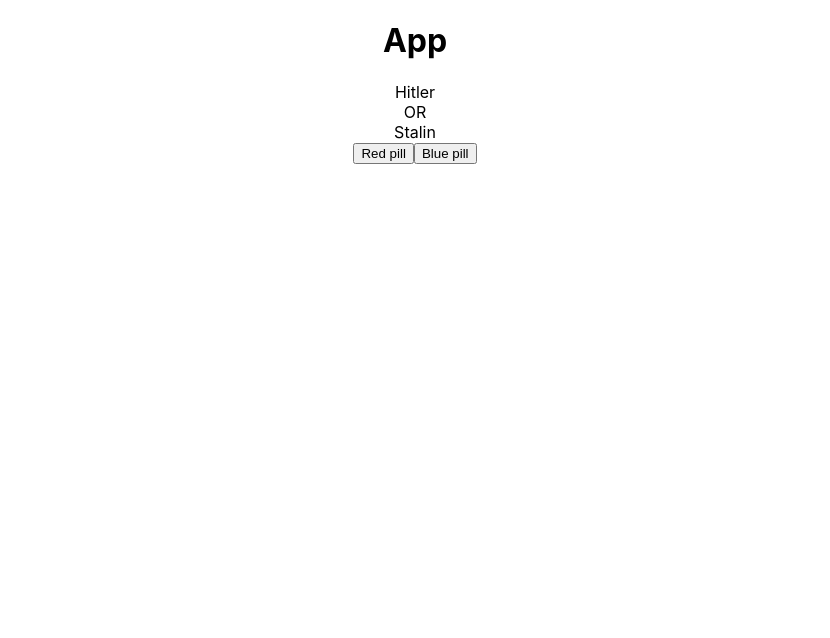
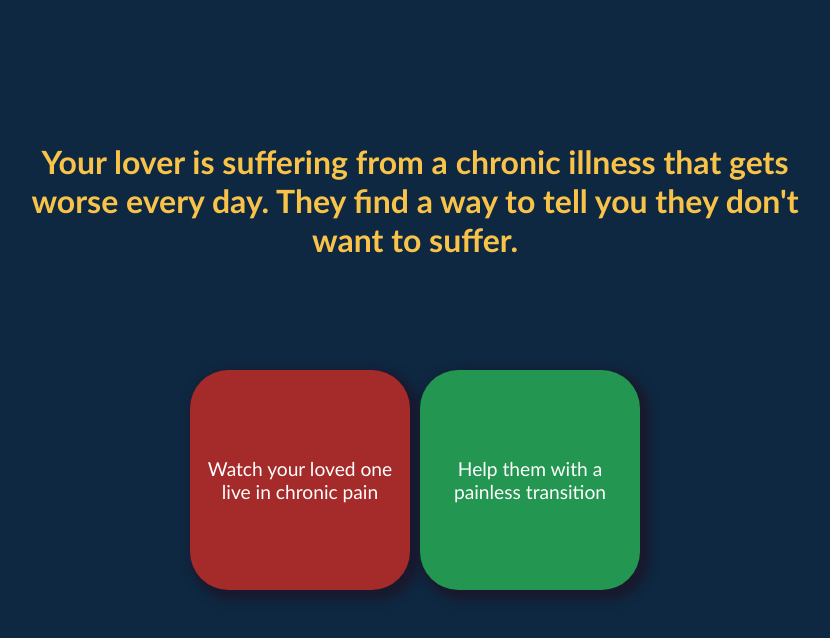
Before and after one commit to ugoxyz/MoralityQuiz, a React (Create React App) app: page / in a window 1280 px wide. Both pictures are taken after a click on the button "Start Quiz". Shown: the top 638 px of the page, without its empty margins (225-1055 px from the left). Built offline with nearby package versions, Linux system fonts and the light colour scheme.

Commit message:
add all questions

```diff
--- a/package.json
+++ b/package.json
@@ -6,6 +6,7 @@
     "@testing-library/jest-dom": "^5.17.0",
     "@testing-library/react": "^13.4.0",
     "@testing-library/user-event": "^13.5.0",
+    "framer-motion": "^10.16.4",
     "react": "^18.2.0",
     "react-card-rotate-swiper": "^0.0.14",
     "react-dom": "^18.2.0",
--- a/src/App.css
+++ b/src/App.css
@@ -1,3 +1,15 @@
+body{
+  margin: auto;
+  box-sizing: border-box;
+  color: #F9C349;
+  background-color: #0E2841;
+  display: flex;
+  align-items: center;
+  justify-content: center;
+  font-family: 'Gill Sans', 'Gill Sans MT', Calibri, 'Trebuchet MS', sans-serif;
+  height: 100vh;
+}
+
 .App {
   text-align: center;
 }
--- a/src/App.js
+++ b/src/App.js
@@ -11,7 +11,7 @@ function App() {
 
   return (
     <div className="App">
-      <h1>App</h1>
+
 
       <QuizContext.Provider value={{ gameState, setGameState, score, setScore }}>
         {gameState === "menu" && <QuizMenu />}
--- /dev/null
+++ b/src/components/MainQuiz.css
@@ -0,0 +1,63 @@
+body{
+    margin: auto;
+    box-sizing: border-box;
+    color: #F9C349;
+    background-color: #0E2841;
+    display: flex;
+    align-items: center;
+    justify-content: center;
+    font-family: 'Gill Sans', 'Gill Sans MT', Calibri, 'Trebuchet MS', sans-serif;
+    height: 100vh;
+  }
+
+  .question-card {
+    margin: auto;
+    display: flex;
+    justify-content: center;
+    align-items: center;
+    flex-direction: row;
+    box-sizing: border-box;
+    color: #F9C349;
+     font-family: 'Gill Sans', 'Gill Sans MT', Calibri, 'Trebuchet MS', sans-serif;
+    height: 400px;
+    width: 400px;
+    border-radius: 20px;
+}
+.left, .right {
+    display: flex;
+    align-items: center;
+    justify-content: center;
+    margin: 5px;
+    padding: 50px;
+    font-size: 1.2em;
+    border-radius: 2em;
+    min-height: 200px;
+   min-width: 200px;
+    border: none;
+    box-shadow: 5px 5px 10px 5px #19192e;
+}
+
+.left{
+    background-color: brown;
+    color: white;
+}
+
+.right{
+    background-color: #239651;
+    color: white;
+}
+
+.button {
+    position: relative;
+    padding: 10px;
+     text-align: center;
+    -webkit-transition-duration: 0.4s; /* Safari */
+    transition-duration: 0.4s;
+   cursor: pointer;
+  }
+
+  .button:active {
+    background-color: #3e8e86;
+    box-shadow: 0 5px #666;
+    transform: translateY(20px);
+  }
--- a/src/components/MainQuiz.jsx
+++ b/src/components/MainQuiz.jsx
@@ -1,12 +1,14 @@
 import React, { useContext, useState } from "react";
 import Questions from "../extras/QuestionBank";
 import { QuizContext } from "../extras/Contexts";
+import "./MainQuiz.css";
+import { motion } from "framer-motion";
 
 function MainQuiz() {
   const { score, setScore, setGameState } = useContext(QuizContext);
   const [currentQuestion, setCurrentQuestion] = useState(0);
 
-  const handleClick = (pillType) => () => {
+  const handleClick = (pillType) => () => setTimeout (()=>{
     //check selected pill
     if (currentQuestion === Questions.length - 1) {
       // setScore(score)
@@ -25,7 +27,8 @@ function MainQuiz() {
       // console.log(score);
     }
     setCurrentQuestion(currentQuestion + 1);
-  };
+
+  }, 800);
 
   // const nextQuestion = (pillType) => {
   //   if (pillType === "blue") {
@@ -48,26 +51,30 @@ function MainQuiz() {
   // };
 
   return (
-    <div className="main">
+
+      <motion.div className="main" initial={{opacity: 0}}
+      animate={{opacity: 1}} exit={{opacity: 0}}
+      >
+      <h1 className="main-question">{Questions[currentQuestion].dilemma}</h1>
       <section className="question-card">
+
         {" "}
-        <div>{Questions[currentQuestion].goodprompt}</div>
-        <div> OR </div>
-        <div>{Questions[currentQuestion].badprompt}</div>
+        <div className="left button" onClick={handleClick("red")}>
+          {Questions[currentQuestion].good}
+        </div>
+                <div className="right button" onClick={handleClick("blue")}>
+          {Questions[currentQuestion].evil}
+        </div>
       </section>
-      <div className="answers">
-        {/* */}
+      {/* <div className="answers">
+
         <div>
-          <button className="left" onClick={handleClick("red")}>
-            Red pill
-          </button>
+          <button className="left" onClick={handleClick("red")}></button>
 
-          <button className="right" onClick={handleClick("blue")}>
-            Blue pill
-          </button>
+          <button className="right" onClick={handleClick("blue")}></button>
         </div>
-      </div>
-    </div>
+      </div> */}
+    </motion.div>
   );
 }
 
--- /dev/null
+++ b/src/components/QuizEnd.css
@@ -0,0 +1,20 @@
+body{
+    margin: auto;
+    box-sizing: border-box;
+    color: #F9C349;
+    background-color: #0E2841;
+    display: flex;
+    align-items: center;
+    justify-content: center;
+    font-family: 'Gill Sans', 'Gill Sans MT', Calibri, 'Trebuchet MS', sans-serif;
+    height: 100vh;
+  }
+
+  .start-button {
+    padding: 20px;
+    font-size: 1.1em;
+    border-radius: 2em;
+    border: none;
+    box-shadow: 2px 1px 10px 2px #0a0a1a;
+     font-family: 'Gill Sans', 'Gill Sans MT', Calibri, 'Trebuchet MS', sans-serif;
+}
--- a/src/components/QuizEnd.jsx
+++ b/src/components/QuizEnd.jsx
@@ -1,4 +1,4 @@
-import React, { useContext } from "react";
+import React, { useContext, useEffect } from "react";
 import { QuizContext } from "../extras/Contexts";
 
 function QuizEnd() {
@@ -12,19 +12,29 @@ function QuizEnd() {
   const renderColor = () => {
     if (score <= 4) {
       return "red";
-    }else if(score <= 7){
-return "purple"
-    }else{
-      return "blue"
+    } else if (score <= 7) {
+      return "purple";
+    } else {
+      return "blue";
     }
   };
+
+  useEffect(() => {
+    const element = document.getElementById("tow");
+    element.style.backgroundColor = "red";
+    element.style.padding="50px";
+    element.style.borderRadius="20px";
+    element.style.margin ="20px"
+
+  }, []);
 
   return (
     <div className="end">
       <h1>End of Quiz</h1>
-
-      <h3 style={{color: renderColor()}}>{score}</h3>
-      <button onClick={restartQuiz}>Start Again</button>
+      <div id="tow" onClick={renderColor}>{score}</div>
+      <button className="start-button" onClick={restartQuiz}>
+        Start Again
+      </button>
     </div>
   );
 }
--- /dev/null
+++ b/src/components/QuizMenu.css
@@ -0,0 +1,34 @@
+.menu {
+    margin: auto;
+    display: flex;
+    justify-content: center;
+    align-items: center;
+    flex-direction: column;
+    box-sizing: border-box;
+    color: #F9C349;
+    font-family: 'Trebuchet MS', sans-serif;
+    height: 300px;
+    width: 300px;
+    border-radius: 20px;
+
+}
+
+.start-button {
+    padding: 20px;
+    font-size: 1.1em;
+    border-radius: 2em;
+    border: none;
+    box-shadow: 2px 1px 10px 2px #0a0a1a;
+     font-family: 'Gill Sans', 'Gill Sans MT', Calibri, 'Trebuchet MS', sans-serif;
+}
+
+p{
+    margin: 20px;
+    color: white;
+    font-style: italic;
+    font-size: 0.75rem;
+}
+
+.main-question{
+    width: 60vw;
+}
--- a/src/components/QuizMenu.jsx
+++ b/src/components/QuizMenu.jsx
@@ -1,18 +1,22 @@
 import React, { useContext } from "react";
 import { QuizContext } from "../extras/Contexts";
+import "./QuizMenu.css";
 
 function QuizMenu() {
-  const {setGameState } = useContext(QuizContext);
+  const { setGameState } = useContext(QuizContext);
 
   return (
     <div className="menu">
+      <h1>Check your Morality</h1>
       <button
+        className="start-button"
         onClick={() => {
           setGameState("quiz");
         }}
       >
         Start Quiz
       </button>
+      <p> Disclaimer: This quiz is totally anonymous. You can take it as many times as you want</p>
     </div>
   );
 }
--- a/src/extras/QuestionBank.js
+++ b/src/extras/QuestionBank.js
@@ -1,51 +1,88 @@
 const Questions = [{
-    goodprompt: "Hitler",
-    badprompt: "Stalin",
-    good: "good",
-    evil: "evil",
+        dilemma: "Your lover is suffering from a chronic illness that gets worse every day. They find a way to tell you they don't want to suffer.",
+        good: "Watch your loved one live in chronic pain",
+        evil: "Help them with a painless transition",
+    }, {
+        dilemma: "You are hiding from a military junta with 10 other family members, including a toddler. The toddler won't stop crying, and the soldiers are getting close to the house.",
+        good: "Let the toddler cry and get everyone killed.",
+        evil: "Smother the crying toddler.",
+    },
 
-}, {
-    goodprompt: "Mao",
-    badprompt: "Pol Pot",
-    good: "good",
-    evil: "evil",
-   }, {
-    goodprompt: "Mao",
-    badprompt: "Pol Pot",
-    good: "good",
-    evil: "evil",
-   }, {
-    goodprompt: "Mao",
-    badprompt: "Pol Pot",
-    good: "good",
-    evil: "evil",
-   }, {
-    goodprompt: "Mao",
-    badprompt: "Pol Pot",
-    good: "good",
-    evil: "evil",
-   },{
-    goodprompt: "Hitler",
-    badprompt: "Stalin",
-    good: "good",
-    evil: "evil",
-
-}, {
-    goodprompt: "Mao",
-    badprompt: "Pol Pot",
-    good: "good",
-    evil: "evil",
-   },{
-    goodprompt: "Hitler",
-    badprompt: "Stalin",
-    good: "good",
-    evil: "evil",
-
-}, {
-    goodprompt: "Mao",
-    badprompt: "Pol Pot",
-    good: "good",
-    evil: "evil",
-   },]
+    // {
+    //     dilemma: "Your spouse killed someone in a hit-and-run while driving home from a birthday party you hosted.",
+    //     good: "Report them to the police",
+    //     evil: "Help them hide the crime",
+    // }, {
+    //     dilemma: "On a trip to the city, you see your married best friend kissing someone who's not their partner.",
+    //     good: "Tell your best friend's partner",
+    //     evil: "Mind your business",
+    // }, {
+    //     dilemma: "A school shooter rushes into your ER with fatal injuries.",
+    //     good: "Treat the killer",
+    //     evil: "Let them die",
+    // }, {
+    //     dilemma: "Your 16-year-old daughter needs urgent cancer treatment. But you know an Alzheimer's patient with millions of dollars and no surviving relatives.",
+    //     good: "Let your daughter die",
+    //     evil: "Steal the money",
+    // }, {
+    //     dilemma: "Your stingy friend has a business idea that could bring them millions, but they don't believe the idea would ever work. You have the secret formula to unlock the idea.",
+    //     good: "Help them develop the idea",
+    //     evil: "Steal the idea from them",
+    // }, {
+    //     dilemma: "Your business rival kills a notorious criminal who has been terrorizing the neighbourhood and stealing from old people.",
+    //     good: "Report the killer",
+    //     evil: "Let the killer slide",
+    // }, {
+    //     dilemma: "Someone falls off a boat during a high-speed chase with Somali pirates.",
+    //     good: "Stop and risk getting everyone killed",
+    //     evil: "Escape without saving the person",
+    // }, {
+    //     dilemma: "You are in a bank and someone comes in to rob it. You recognize the bank robber's voice because he is your neighbour with a terminally sick child.",
+    //     good: "Report them to the police",
+    //     evil: "Let the bank robber get away",
+    // },
+    // //First 10 questions
+    // {
+    //     dilemma: "You are captured by terrorists and they tell you to shoot your friend in the head so they can let the rest of you go. If not, they'd kill everybody.",
+    //     good: "Don't shoot your friend",
+    //     evil: "Shoot your friend",
+    // }, {
+    //     dilemma: "The police arrest you and your friend and promise that the first person to accuse the other of committing a crime will go free and the other will be executed on the spot.",
+    //     good: "Shut your mouth",
+    //     evil: "Accuse your friend",
+    // }, {
+    //     dilemma: "The CEO is looking for a stolen laptop, and you overheard an orphan looking for buyers for a fairly-used laptop.",
+    //     good: "Report the thief",
+    //     evil: "Keep your mouth shut",
+    // }, {
+    //     dilemma: "You and your friend apply for the same dream job. The employer promises you the job if you can give them some dirt on your friend(no tricks).",
+    //     good: "Protect your friend by saying nothing",
+    //     evil: "Tell all your friend's secrets to get the job",
+    // }, {
+    //     dilemma: "The only doctor who can treat your dad's brain surgery is in a relationship with a minor.",
+    //     good: "Report the doctor and save the minor",
+    //     evil: "Shut your mouth and save your dad",
+    // }, {
+    //     dilemma: "You receive a report that your company is about to scam 1,000 people. But you need the raise and bonus to buy a house and pay for your partner's cancer treatment.",
+    //     good: "Expose the scam",
+    //     evil: "Say nothing and get rich",
+    // }, {
+    //     dilemma: "The squad commander orders you to execute 16 innocent teenagers. If you don't, your family will get shot within the next hour.",
+    //     good: "Disobey the order",
+    //     evil: "Execute the teenagers",
+    // }, {
+    //     dilemma: "As punishment for protesting a military regime, they ask you to choose whether to kill your wife or 8-year-old daughter. If you decline, they'll rape and kill both of them anyway.",
+    //     good: "Shoot your wife",
+    //     evil: "Shoot your daughter",
+    // }, {
+    //     dilemma: "You have the opportunity to bomb a bus carrying future suicide bombers. The oldest person on the bus is 6 years old.",
+    //     good: "Let the bus go",
+    //     evil: "Bomb them kids",
+    // }, {
+    //     dilemma: "Your friend is injured in combat. The injuries are so bad that they'd end up living in agony and accumulated debt forever.",
+    //     good: "Let your friend survive",
+    //     evil: "Kill them to save them a life of misery",
+    // }
+]
 
 export default Questions;
```
Also changed, not shown: 1 other file (tests, documents, lock files or other folders).
